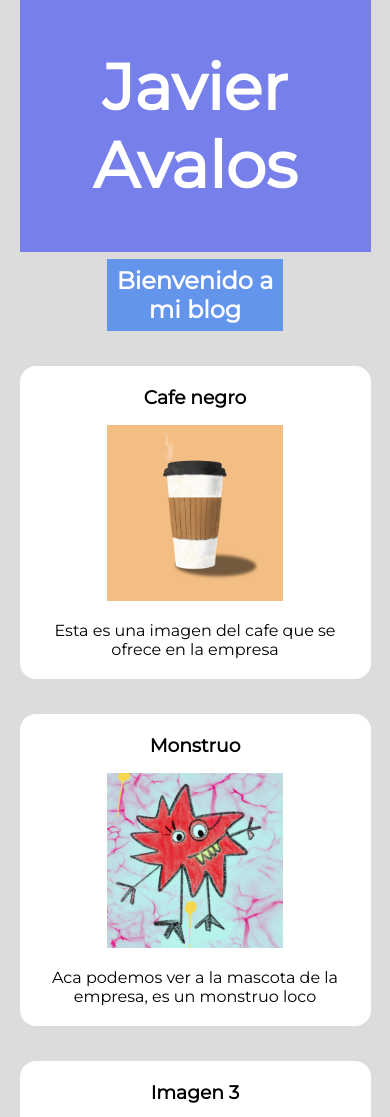
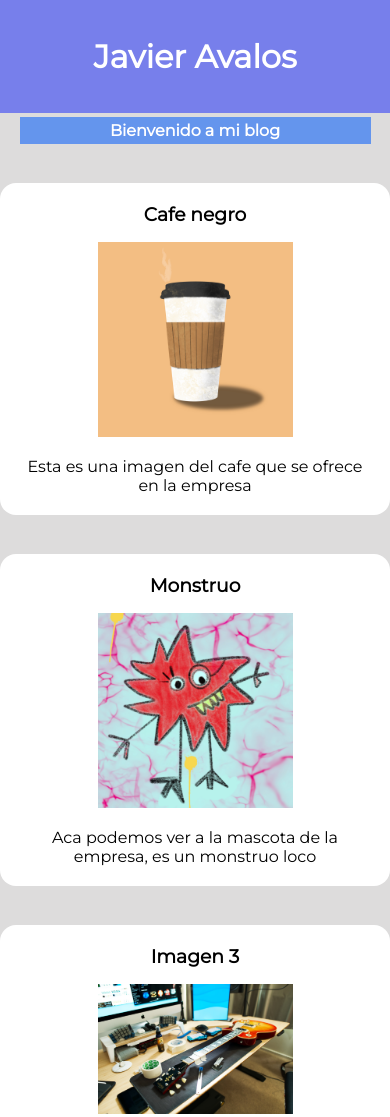
Before and after one commit to Jaivalos/mi-primer-blog, a plain HTML site: page docs/index.html in a window 390 px wide. Shown: the top 1117 px of the page. Drawn offline with Linux system fonts and the light colour scheme.

Commit message:
Un poco de responsive

```diff
--- a/docs/index.html
+++ b/docs/index.html
@@ -1,12 +1,12 @@
 <!DOCTYPE html>
 <html lang="en">
 <head>
-    <meta name="viewport" content="width=device-width, user-scalable=no, initial-scale=1.0, maximun-scale=1.0, minimum-scale =1.0">
+    <link rel="stylesheet" href="style.css">
+    <meta name="viewport" content="width=device-width, user-scalable=no, initial-scale=1.0, maximum-scale=1.0, minimum-scale=1.0">
     <title>Blog</title>
     <link rel="preconnect" href="https://fonts.googleapis.com">
     <link rel="preconnect" href="https://fonts.gstatic.com" crossorigin>
     <link href="https://fonts.googleapis.com/css2?family=Montserrat&display=swap" rel="stylesheet">
-    <link rel="stylesheet" href="style.css">
 </head>
 <body>
     <div id="contenedor">
--- a/docs/style.css
+++ b/docs/style.css
@@ -22,7 +22,7 @@ body{
 header{
     background-color: rgb(119, 127, 235);
     color: white;
-    padding: 2rem 2rem;
+    padding: 1.5rem 1rem 0;
 }
 
 header h1{
@@ -45,7 +45,7 @@ header h1{
     margin: 2% auto;
     padding: 2% 0;
     background-color: cornflowerblue;
-    width: 50%;
+    width: 80%;
 }
 
 section article{
@@ -96,3 +96,28 @@ footer a{
 footer a:hover{
     color: cornflowerblue;
 }
+
+@media screen and (max-width: 530px) {
+    #contenedor{
+        width: 100%;
+    }
+    header{
+        background-color: rgb(119, 127, 235);
+        color: white;
+        padding: 5%;
+    }
+    header h1{
+        padding: 5%;
+        font-size: 2rem;
+        text-align: center;
+    }
+    #tituloPrin{
+        font-size: 1rem;
+        text-align: center;
+        color: white;
+        margin: 1% auto;
+        padding: 1% 0;
+        background-color: cornflowerblue;
+        width: 90%;
+    }
+}
```
